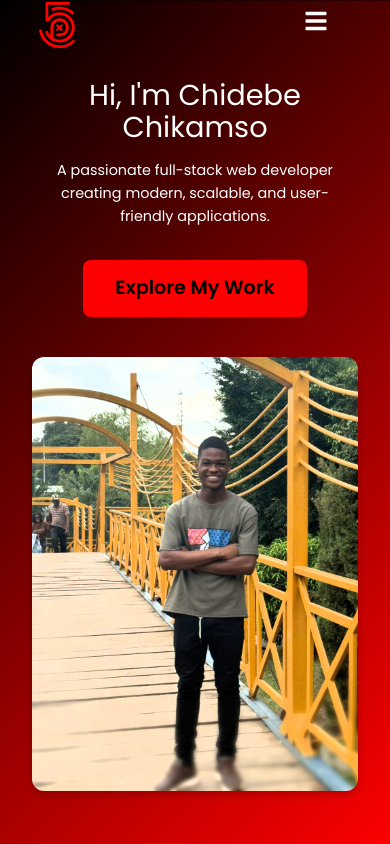
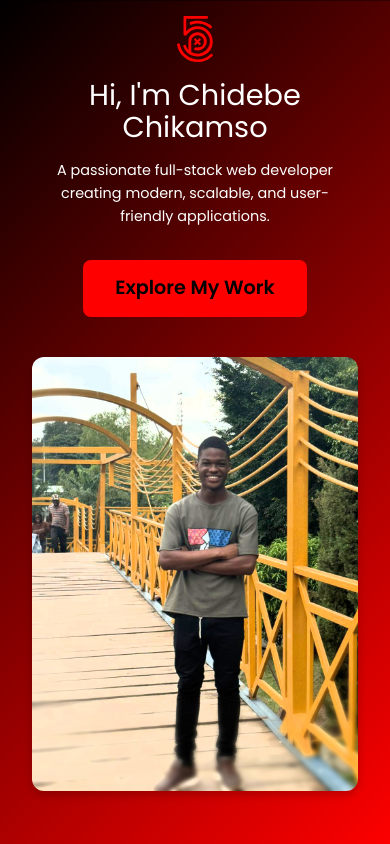
Before and after one commit to ChikamsoChidebe/react, a React (Vite) app: page / in a window 390 px wide. Shown: the top 844 px of the page. Built offline with nearby package versions, Linux system fonts and the light colour scheme.

Commit message:
Removed menu bar.

```diff
--- a/src/App.css
+++ b/src/App.css
@@ -15,9 +15,9 @@ body {
 /* Header2 */
 .header2 {
   display: none;
-  justify-content: space-around;
+  justify-content: center;
   align-items: center;
-  padding: 1rem 2rem;
+  padding-top: 1.7rem;
   color: white;
   position: fixed;
   top: 0;
@@ -33,8 +33,8 @@ body {
   height: 100%;
   background: black;
   color: white;
-  display: flex;
-  flex-direction: column;
+  display: grid;
+  grid-template-rows: repeat(5, 1fr);
   align-items: center;
   justify-content: center;
   transition: right 0.3s ease-in-out;
@@ -52,9 +52,11 @@ body {
   margin: 0;
 }
 
+
+
 .nav-links {
-  display: flex;
-  flex-direction: column;
+  display: grid;
+  grid-template-columns: repeat(5, 1fr);
   gap: 1.5rem;
 }
 
@@ -848,7 +850,7 @@ a:hover {
   }
 
   .menu-icon {
-    display: block;
+    display: grid;
   }
 
   /* Mobile Header */
--- a/src/App.jsx
+++ b/src/App.jsx
@@ -155,21 +155,21 @@ function App() {
         <div className="logo">
           <h1><Fa500Px/></h1> {/* Logo as the letter "C" */}
         </div>
-        <button className="menu-icon" onClick={toggleMenu}>
+        {/* <button className="menu-icon" onClick={toggleMenu}>
           {menuOpen ? <FaTimes /> : <FaBars />} {/* Toggle between menu and close icons */}
-        </button>
+        {/* </button> */}
       </header>
 
       {/* Sidebar */}
-      <div className={`sidebar ${menuOpen ? 'open' : ''}`}>
-        <nav className="nav-links ">
+      {/* <div className={`sidebar ${menuOpen ? 'open' : ''}`}>
+        <nav className="nav-links sidebar">
           <a href="#about" onClick={toggleMenu}>About</a>
           <a href="#portfolio" onClick={toggleMenu}>Portfolio</a>
           <a href="#pricing" onClick={toggleMenu}>Pricing</a>
           <a href="#faq" onClick={toggleMenu}>FAQ</a>
           <a href="#contact" onClick={toggleMenu}>Contact</a>
         </nav>
-      </div>
+      </div> */}
 
       {/* Mobile Header */}
       <div className={`mobile-header ${isScrolled ? 'scrolled' : ''}`}>
```
